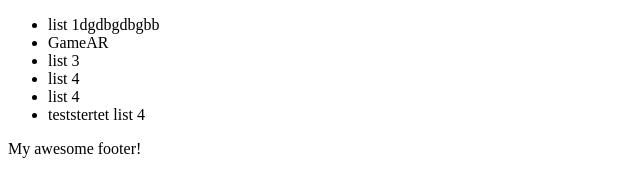
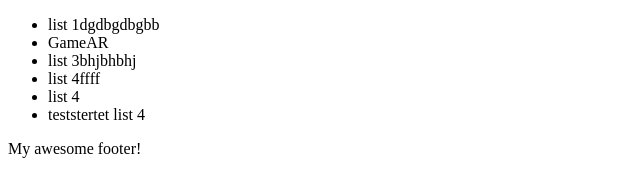
Before and after one commit to chungyh29/batch11, a plain HTML site: page index.html in a window 1280 px wide. Shown: the whole page, without its empty margins (0-640 px from the left). Drawn offline with Linux system fonts and the light colour scheme.

Commit message:
Test 2 VCS

```diff
--- a/index.html
+++ b/index.html
@@ -10,8 +10,8 @@
 				<ul>
 					<li>list 1dgdbgdbgbb</li>
 					<li>GameAR</li>
-					<li>list 3</li>
-					<li>list 4</li>
+					<li>list 3bhjbhbhj</li>
+					<li>list 4ffff</li>
 					<li>list 4</li>
 					<li> <span id="marie">teststertet</span> list 4</li>
 
```
